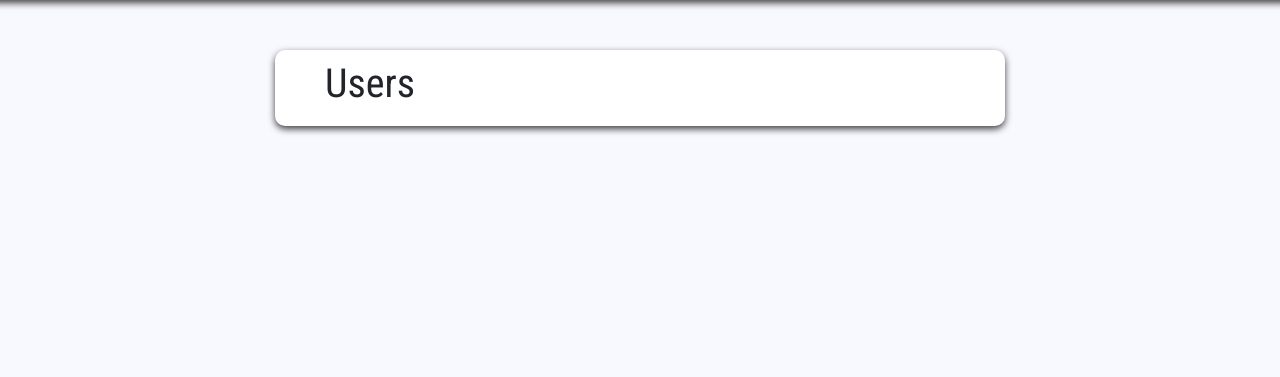
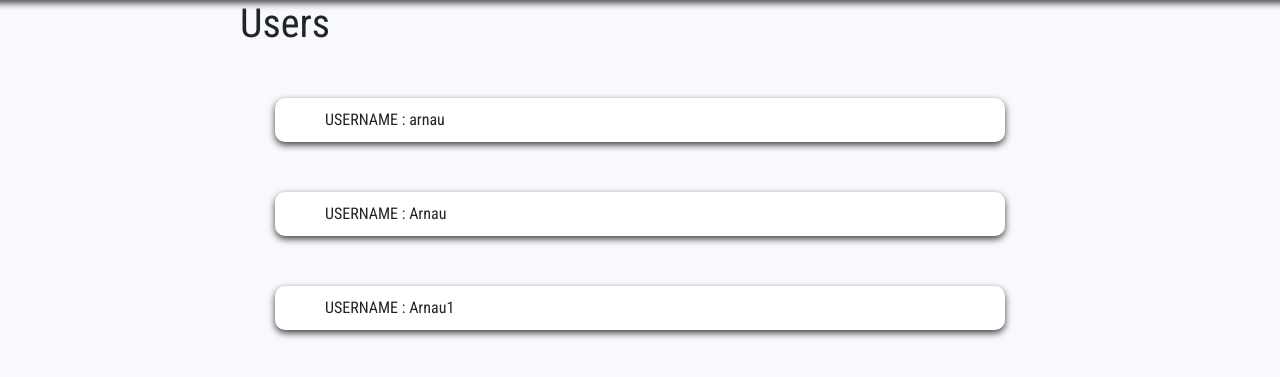
Before and after one commit to UB-ES-19/A2-StayUnderflow, a Django app: a page that uses templates/stay_underflow/base.html in a window 1280 px wide. Shown: the part 56-433 px from the top of the page. Run offline with Django 3.2, Linux system fonts and the light colour scheme; data comes from the database, SQL or seed files in the repository; some libraries are stand-ins or nearby versions.

Commit message:
Una mica de back + front de buscador d'usuaris

```diff
--- a/StayUnderflow_WebApp/urls.py
+++ b/StayUnderflow_WebApp/urls.py
@@ -12,6 +12,7 @@ urlpatterns = [
     url(r'^login/$', auth_views.LoginView.as_view(template_name='stay_underflow/login.html'), name='login'),
     url(r'^auth/', include('social_django.urls', namespace='social')),
     url(r'^profile/$', views.my_profile, name='profile'),
+    url(r'^users/$', views.search_users, name='users'),
     url(r'^users/(?P<username>.*)/$', views.search_users, name='users'),
     path('stayunderflow/post/<int:pk>/', PostDetailView.as_view(), name='post-detail'), # pk serà un enter que contindrà el id del post clicat
     path('stayunderflow/post/new/', CreatePost.as_view(), name='new-post'),
--- a/StayUnderflow_WebApp/views.py
+++ b/StayUnderflow_WebApp/views.py
@@ -33,11 +33,13 @@ def my_profile(request):
         #"answers" : Answer.objects.filter(author_id=request.user.pk)
     })
 
-def search_users(request,username):
+def search_users(request,username=""):
     users_list = [x.username for x in User.objects.filter(username__icontains=username)]
+
+
     return render(request, 'stay_underflow/users.html', {
-        "user_list": users_list
-    })
+            "user_list": users_list
+        })
 
 
 class Stayunderflow(ListView):
--- a/templates/stay_underflow/base.html
+++ b/templates/stay_underflow/base.html
@@ -26,7 +26,7 @@
 
             <div class="column cerca">
                 <form action="{% url 'users'%}" method="get">
-                    <input name="user" type="text" placeholder="Busca usuaris...">
+                    <input name="username" type="text" placeholder="Busca usuaris...">
                     <button type="submit"> <a class="fa fa-search"></a></button>
                 </form>
             </div>
--- a/templates/stay_underflow/users.html
+++ b/templates/stay_underflow/users.html
@@ -6,10 +6,19 @@
 {% extends 'stay_underflow/base.html' %}
 
 {% block content %}
-    <div class="contentReg">
-        <h1>Users</h1>
+    <h1>Users</h1>
+    {% if user_list %}
+        {% for user in user_list %}
+            <div class="contentReg">
+            USERNAME : {{ user }}
+            </div>
+        {% endfor %}
+
+    {% else %}
+        <div>
+            No user with this name
+        </div>
+    {% endif %}
 
 
-    </div>
-
 {% endblock %}
```
